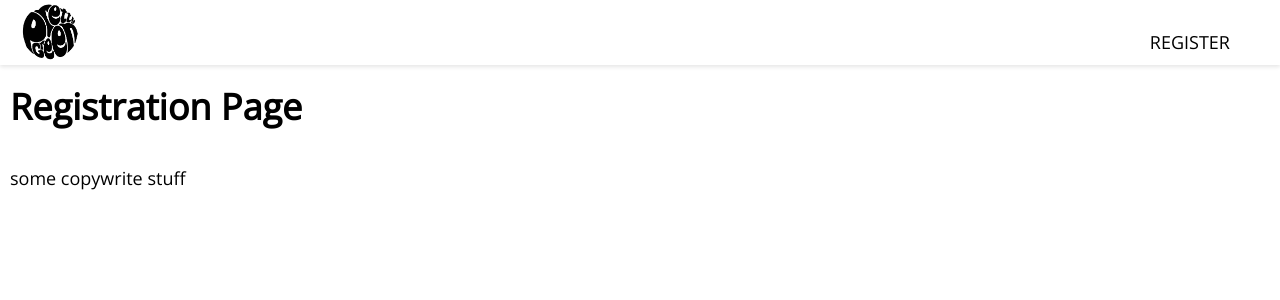
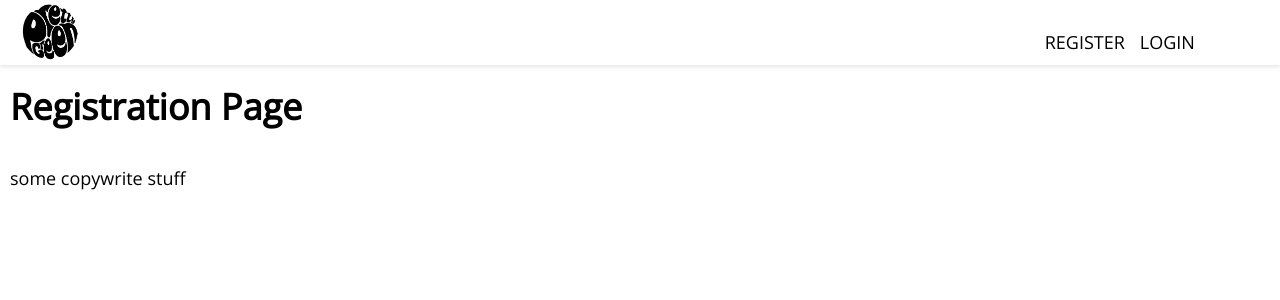
Before and after one commit to AnanoBB/e-shop, a React (Create React App) app: page /registarion in a window 1280 px wide. Shown: the top 300 px of the page. Built offline with nearby package versions, Linux system fonts and the light colour scheme.

Commit message:
login page set up

```diff
--- a/src/App.js
+++ b/src/App.js
@@ -4,6 +4,7 @@ import Homepage from "./pages/homepage";
 import Registration from "./pages/Registration";
 import MainLayout from './layouts/MainLayouts';
 import HomepageLayout from './layouts/HomePageLayouts';
+import Login from './pages/Login';
 import  {Switch,Route} from 'react-router-dom'
 import "./default.scss";
 
@@ -21,6 +22,12 @@ function App() {
               <Registration />
             </MainLayout>
           )}/>
+
+          <Route path="/login" render={()=>(
+                      <MainLayout>
+                        <Login />
+                      </MainLayout>
+                    )}/>
         </Switch>
 
 
--- a/src/components/header/index.js
+++ b/src/components/header/index.js
@@ -22,6 +22,11 @@ const Header = props => {
                             Register
                         </Link>
                     </li>
+                    <li>
+                        <Link to="/login">
+                            Login
+                        </Link>
+                    </li>
                 </ul>
             </div>
             </div>
--- a/src/components/header/styles.scss
+++ b/src/components/header/styles.scss
@@ -26,7 +26,12 @@
             }
 
             li{
+                display: inline-block;
+                margin-right: 1.5rem;
                 list-style-type: none;
+                &:last-child{
+                    margin-right: 0;
+                }
 
                 a{
                     font-size: 1.8rem;
--- /dev/null
+++ b/src/pages/Login/index.js
@@ -0,0 +1,13 @@
+import React from 'react';
+import './styles.scss';
+
+const Login = props => {
+    return (
+        <div>
+            <h1>Login page</h1>
+        </div>
+    );
+}
+
+
+export default Login;
```
Also changed, not shown: src/pages/Login/styles.scss (added), 1 other file (tests, documents, lock files or other folders).
